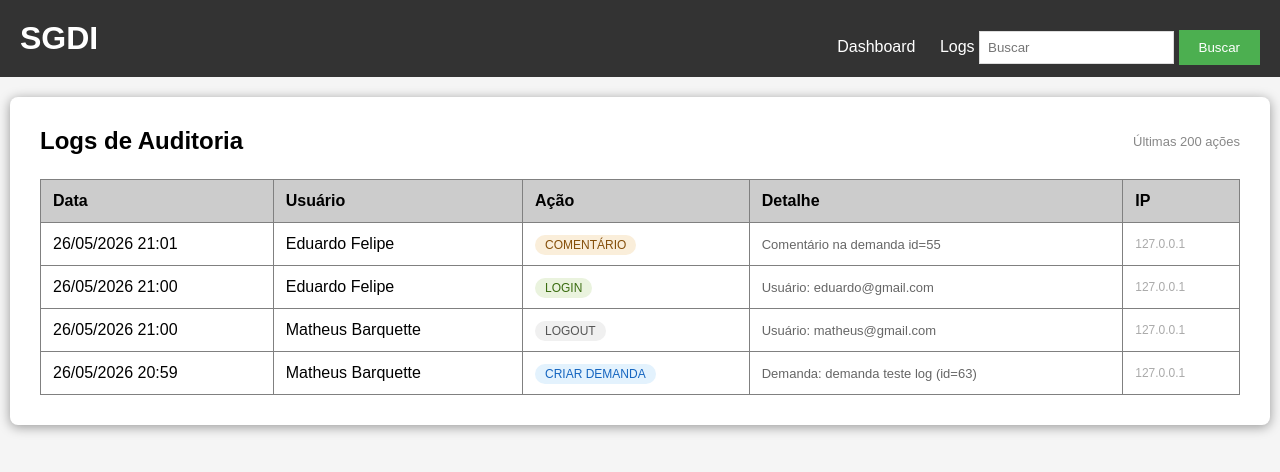
After one commit to jmdambros/sgdi_CONAN, a Flask app: page /logs in a window 1280 px wide. The commit adds this page. Shown: the top 472 px of the page. Run offline with Flask 3, Linux system fonts and the light colour scheme; a user stored in the database is signed in; data comes from the database, SQL or seed files in the repository; both versions use the stored data as it was after the commit.

Commit message:
Sprint_06
Sprint Logger

```diff
--- a/app.py
+++ b/app.py
@@ -3,6 +3,7 @@ import sqlite3
 from datetime import datetime, date
 from functools import wraps
 from auth import auth
+from logger import log_action
 import openpyxl
 from openpyxl.styles import Font, PatternFill, Alignment
 import io
@@ -70,17 +71,27 @@ def nova_demanda():
         titulo = request.form['titulo']
         descricao = request.form['descricao']
         id_prio = request.form['id_prioridade']
+        status = request.form.get('status', 'Aberta')
         prazo = request.form['prazo'] or None
 
         solicitante = session['user_nome']
 
         conn = get_db()
-        conn.execute(
-            "INSERT INTO demandas (titulo, descricao, solicitante, data_criacao, id_prioridade, prazo) VALUES (?, ?, ?, ?, ?, ?)",
-            (titulo, descricao, solicitante, datetime.now().strftime("%d/%m/%Y %H:%M"), id_prio, prazo)
+        cursor = conn.execute(
+            "INSERT INTO demandas (titulo, descricao, solicitante, data_criacao, id_prioridade, status, prazo) VALUES (?, ?, ?, ?, ?, ?, ?)",
+            (titulo, descricao, solicitante, datetime.now().strftime("%d/%m/%Y %H:%M"), id_prio, status, prazo)
         )
         conn.commit()
+        demanda_id = cursor.lastrowid
         conn.close()
+
+        log_action(
+            session.get('user_nome', 'sistema'),
+            'CRIAR_DEMANDA',
+            f'Demanda: {titulo} (id={demanda_id})',
+            request.remote_addr
+        )
+
         flash('Demanda criada!', 'success')
         return redirect('/')
 
@@ -94,9 +105,19 @@ def nova_demanda():
 @login_required
 def deletar(id):
     conn = get_db()
+    demanda = conn.execute('SELECT titulo FROM demandas WHERE id=?', (id,)).fetchone()
+    titulo = demanda['titulo'] if demanda else f'id={id}'
     conn.execute('DELETE FROM demandas WHERE id=?', (id,))
     conn.commit()
     conn.close()
+
+    log_action(
+        session.get('user_nome', 'sistema'),
+        'DELETAR_DEMANDA',
+        f'Demanda: {titulo} (id={id})',
+        request.remote_addr
+    )
+
     return redirect('/')
 
 
@@ -138,12 +159,21 @@ def detalhes(id):
 def adicionar_comentario(demanda_id):
     conn = get_db()
     autor = session['user_nome']
+    comentario = request.form['comentario']
     conn.execute(
         "INSERT INTO comentarios (demanda_id, comentario, autor, data) VALUES (?, ?, ?, ?)",
-        (demanda_id, request.form['comentario'], autor, datetime.now().strftime("%d/%m/%Y %H:%M"))
+        (demanda_id, comentario, autor, datetime.now().strftime("%d/%m/%Y %H:%M"))
     )
     conn.commit()
     conn.close()
+
+    log_action(
+        session.get('user_nome', 'sistema'),
+        'ADICIONAR_COMENTARIO',
+        f'Comentário na demanda id={demanda_id}',
+        request.remote_addr
+    )
+
     return redirect(f'/detalhes/{demanda_id}')
 
 
@@ -152,51 +182,76 @@ def adicionar_comentario(demanda_id):
 def dashboard():
     conn = get_db()
 
-    total = conn.execute('SELECT COUNT(*) FROM demandas').fetchone()[0]
-    abertas = conn.execute("SELECT COUNT(*) FROM demandas WHERE status = 'Aberta'").fetchone()[0]
-    concluidas = conn.execute("SELECT COUNT(*) FROM demandas WHERE status = 'Concluída'").fetchone()[0]
+    f_de          = request.args.get('de', '').strip()
+    f_ate         = request.args.get('ate', '').strip()
+    f_responsavel = request.args.get('responsavel', '').strip()
+    f_prioridade  = request.args.get('prioridade', '').strip()
+    f_status      = request.args.get('status', '').strip()
 
-    criticas = conn.execute("""
+    conditions = []
+    params = []
+
+    if f_de:
+        conditions.append("substr(d.data_criacao,7,4)||'-'||substr(d.data_criacao,4,2)||'-'||substr(d.data_criacao,1,2) >= ?")
+        params.append(f_de)
+    if f_ate:
+        conditions.append("substr(d.data_criacao,7,4)||'-'||substr(d.data_criacao,4,2)||'-'||substr(d.data_criacao,1,2) <= ?")
+        params.append(f_ate)
+    if f_responsavel:
+        conditions.append("d.solicitante = ?")
+        params.append(f_responsavel)
+    if f_prioridade:
+        conditions.append("p.valor = ?")
+        params.append(f_prioridade)
+    if f_status:
+        conditions.append("d.status = ?")
+        params.append(f_status)
+
+    where = ("WHERE " + " AND ".join(conditions)) if conditions else ""
+    and_or_where = "AND" if where else "WHERE"
+
+    base_query = f"""
         SELECT d.*, p.valor as prioridade_nome
         FROM demandas d
         LEFT JOIN prioridades p ON d.id_prioridade = p.id
-        WHERE p.valor = 'Alta' AND d.status = 'Aberta'
-        ORDER BY d.data_criacao ASC
-    """).fetchall()
+        {where}
+    """
 
-    atrasadas_count = conn.execute("""
-        SELECT COUNT(*) FROM demandas
-        WHERE status = 'Aberta' AND prazo IS NOT NULL AND prazo < date('now')
-    """).fetchone()[0]
+    total      = conn.execute(f"SELECT COUNT(*) FROM demandas d LEFT JOIN prioridades p ON d.id_prioridade = p.id {where}", params).fetchone()[0]
+    abertas    = conn.execute(f"SELECT COUNT(*) FROM demandas d LEFT JOIN prioridades p ON d.id_prioridade = p.id {where} {and_or_where} d.status = 'Aberta'", params).fetchone()[0]
+    concluidas = conn.execute(f"SELECT COUNT(*) FROM demandas d LEFT JOIN prioridades p ON d.id_prioridade = p.id {where} {and_or_where} d.status = 'Concluída'", params).fetchone()[0]
 
-    atrasadas_list = conn.execute("""
-        SELECT d.*, p.valor as prioridade_nome
-        FROM demandas d
-        LEFT JOIN prioridades p ON d.id_prioridade = p.id
-        WHERE d.status = 'Aberta' AND d.prazo IS NOT NULL AND d.prazo < date('now')
-        ORDER BY d.prazo ASC
-    """).fetchall()
+    atrasadas_count = conn.execute(
+        f"SELECT COUNT(*) FROM demandas d LEFT JOIN prioridades p ON d.id_prioridade = p.id {where} {and_or_where} d.status = 'Aberta' AND d.prazo IS NOT NULL AND d.prazo < date('now')", params
+    ).fetchone()[0]
 
-    por_responsavel = conn.execute("""
-        SELECT solicitante, COUNT(*) as total
-        FROM demandas
-        WHERE status = 'Aberta'
-        GROUP BY solicitante
-        ORDER BY total DESC
-    """).fetchall()
+    atrasadas_list = conn.execute(
+        f"{base_query} {and_or_where} d.status = 'Aberta' AND d.prazo IS NOT NULL AND d.prazo < date('now') ORDER BY d.prazo ASC", params
+    ).fetchall()
 
-    tempo_medio = conn.execute("""
+    criticas = conn.execute(
+        f"{base_query} {and_or_where} p.valor = 'Alta' AND d.status = 'Aberta' ORDER BY d.data_criacao ASC", params
+    ).fetchall()
+
+    por_responsavel = conn.execute(
+        f"SELECT d.solicitante, COUNT(*) as total FROM demandas d LEFT JOIN prioridades p ON d.id_prioridade = p.id {where} {and_or_where} d.status = 'Aberta' GROUP BY d.solicitante ORDER BY total DESC", params
+    ).fetchall()
+
+    tempo_medio = conn.execute(f"""
         SELECT AVG(
-            julianday(substr(data_criacao,7,4)||'-'||substr(data_criacao,4,2)||'-'||substr(data_criacao,1,2)) -
-            julianday(substr(data_criacao,7,4)||'-'||substr(data_criacao,4,2)||'-'||substr(data_criacao,1,2))
-        ) FROM demandas WHERE status = 'Concluída'
-    """).fetchone()[0]
+            julianday(substr(d.data_criacao,7,4)||'-'||substr(d.data_criacao,4,2)||'-'||substr(d.data_criacao,1,2)) -
+            julianday(substr(d.data_criacao,7,4)||'-'||substr(d.data_criacao,4,2)||'-'||substr(d.data_criacao,1,2))
+        ) FROM demandas d LEFT JOIN prioridades p ON d.id_prioridade = p.id
+        {where} {and_or_where} d.status = 'Concluída'
+    """, params).fetchone()[0]
+
+    responsaveis = conn.execute("SELECT DISTINCT solicitante FROM demandas WHERE solicitante IS NOT NULL ORDER BY solicitante").fetchall()
 
     conn.close()
 
-    pct_abertas = round((abertas / total * 100), 1) if total else 0
+    pct_abertas    = round((abertas / total * 100), 1) if total else 0
     pct_concluidas = round((concluidas / total * 100), 1) if total else 0
-    pct_atrasadas = round((atrasadas_count / total * 100), 1) if total else 0
+    pct_atrasadas  = round((atrasadas_count / total * 100), 1) if total else 0
 
     return render_template('dashboard.html',
         total=total,
@@ -210,7 +265,24 @@ def dashboard():
         pct_abertas=pct_abertas,
         pct_concluidas=pct_concluidas,
         pct_atrasadas=pct_atrasadas,
+        responsaveis=responsaveis,
+        f_de=f_de,
+        f_ate=f_ate,
+        f_responsavel=f_responsavel,
+        f_prioridade=f_prioridade,
+        f_status=f_status,
     )
+
+
+@app.route('/logs')
+@login_required
+def logs():
+    conn = get_db()
+    entries = conn.execute(
+        'SELECT * FROM logs ORDER BY id DESC LIMIT 200'
+    ).fetchall()
+    conn.close()
+    return render_template('logs.html', logs=entries)
 
 
 @app.route('/exportar/atrasadas')
--- /dev/null
+++ b/logger.py
@@ -0,0 +1,13 @@
+import sqlite3
+from datetime import datetime
+
+DB_PATH = 'demandas.db'
+
+def log_action(usuario, acao, detalhe=None, ip=None):
+    conn = sqlite3.connect(DB_PATH)
+    conn.execute(
+        "INSERT INTO logs (usuario, acao, detalhe, ip) VALUES (?, ?, ?, ?)",
+        (usuario, acao, detalhe, ip)
+    )
+    conn.commit()
+    conn.close()
--- a/templates/base.html
+++ b/templates/base.html
@@ -11,6 +11,7 @@
     <div class="header">
 <a href="/" style="text-decoration: none; color: white;"><h1>SGDI</h1></a>        <div class="menu">
         <a href="/dashboard">Dashboard</a>
+        <a href="/logs">Logs</a>
             <form action="/buscar" method="GET" style="display:inline;">
                 <input type="text" name="q" placeholder="Buscar">
                 <button type="submit">Buscar</button>
--- /dev/null
+++ b/templates/logs.html
@@ -0,0 +1,57 @@
+{% extends "base.html" %}
+
+{% block content %}
+
+<div style="display: flex; justify-content: space-between; align-items: center; margin-bottom: 24px;">
+    <h2 style="margin: 0;">Logs de Auditoria</h2>
+    <span style="font-size: 13px; color: #888;">Últimas 200 ações</span>
+</div>
+
+<table border="1" cellpadding="10" cellspacing="0" width="100%" id="tabela-logs">
+    <thead>
+        <tr bgcolor="#cccccc">
+            <th>Data</th>
+            <th>Usuário</th>
+            <th>Ação</th>
+            <th>Detalhe</th>
+            <th>IP</th>
+        </tr>
+    </thead>
+    <tbody>
+        {% for log in logs %}
+        <tr>
+            <td style="white-space: nowrap;">{{ log['data'] }}</td>
+            <td>{{ log['usuario'] }}</td>
+            <td>
+                {% if log['acao'] == 'LOGIN' %}
+                    <span style="background:#EAF3DE; color:#3B6D11; font-size:12px; font-weight:500; padding:3px 10px; border-radius:12px;">LOGIN</span>
+                {% elif log['acao'] == 'LOGIN_FALHOU' %}
+                    <span style="background:#FCEBEB; color:#A32D2D; font-size:12px; font-weight:500; padding:3px 10px; border-radius:12px;">LOGIN FALHOU</span>
+                {% elif log['acao'] == 'LOGOUT' %}
+                    <span style="background:#f0f0f0; color:#555; font-size:12px; font-weight:500; padding:3px 10px; border-radius:12px;">LOGOUT</span>
+                {% elif log['acao'] == 'CRIAR_DEMANDA' %}
+                    <span style="background:#E3F2FD; color:#1565C0; font-size:12px; font-weight:500; padding:3px 10px; border-radius:12px;">CRIAR DEMANDA</span>
+                {% elif log['acao'] == 'DELETAR_DEMANDA' %}
+                    <span style="background:#FCEBEB; color:#A32D2D; font-size:12px; font-weight:500; padding:3px 10px; border-radius:12px;">DELETAR DEMANDA</span>
+                {% elif log['acao'] == 'ADICIONAR_COMENTARIO' %}
+                    <span style="background:#FAEEDA; color:#854F0B; font-size:12px; font-weight:500; padding:3px 10px; border-radius:12px;">COMENTÁRIO</span>
+                {% elif log['acao'] == 'REGISTRO' %}
+                    <span style="background:#EAF3DE; color:#3B6D11; font-size:12px; font-weight:500; padding:3px 10px; border-radius:12px;">REGISTRO</span>
+                {% else %}
+                    <span style="background:#f0f0f0; color:#555; font-size:12px; font-weight:500; padding:3px 10px; border-radius:12px;">{{ log['acao'] }}</span>
+                {% endif %}
+            </td>
+            <td style="color: #666; font-size: 13px;">{{ log['detalhe'] or '—' }}</td>
+            <td style="color: #aaa; font-size: 12px;">{{ log['ip'] or '—' }}</td>
+        </tr>
+        {% endfor %}
+
+        {% if not logs %}
+        <tr>
+            <td colspan="5" align="center" style="color: #aaa;">Nenhum log registrado ainda.</td>
+        </tr>
+        {% endif %}
+    </tbody>
+</table>
+
+{% endblock %}
```
Also changed, not shown: auth.py (+13 -0 lines), init_db.py (+10 -0 lines), demandas.db.
